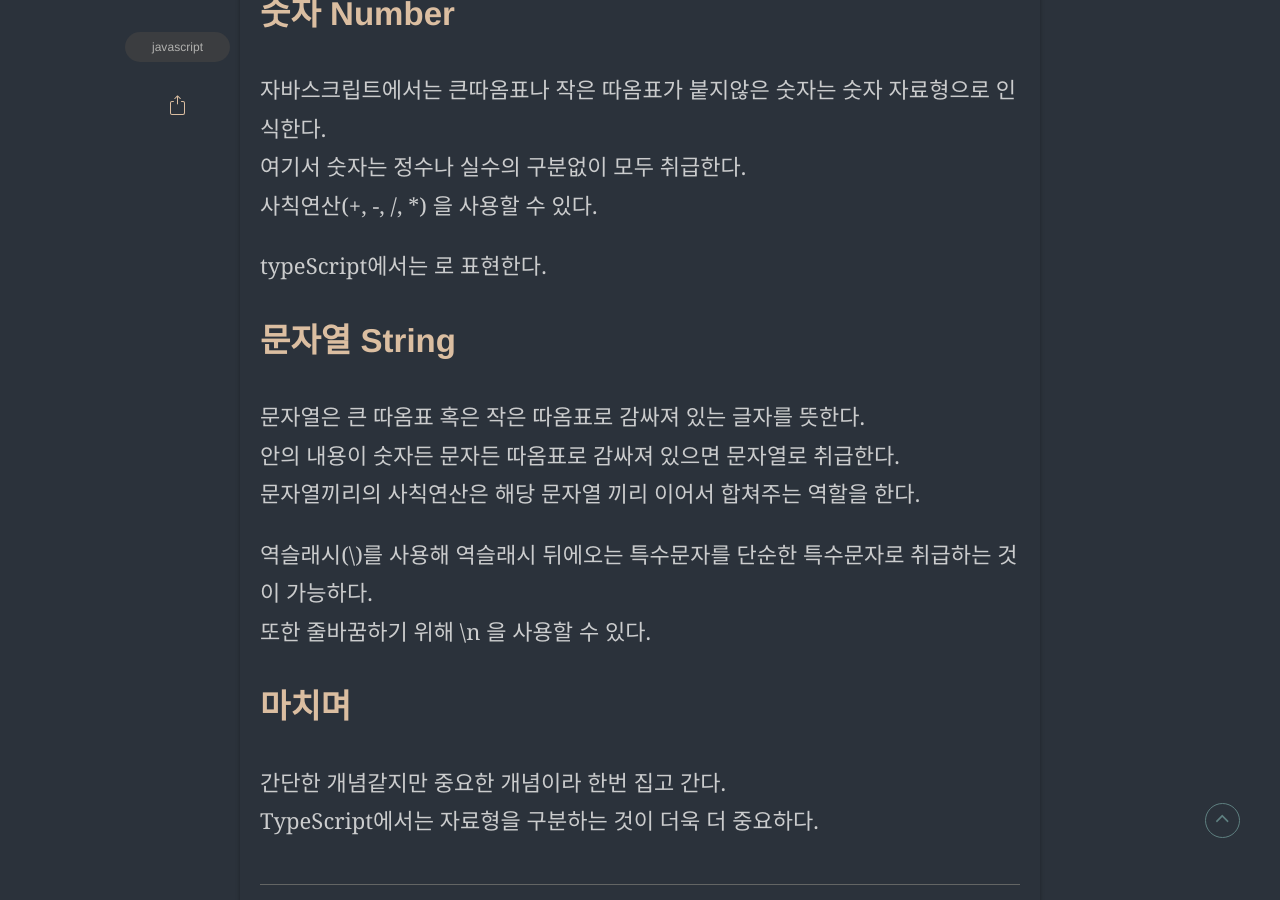
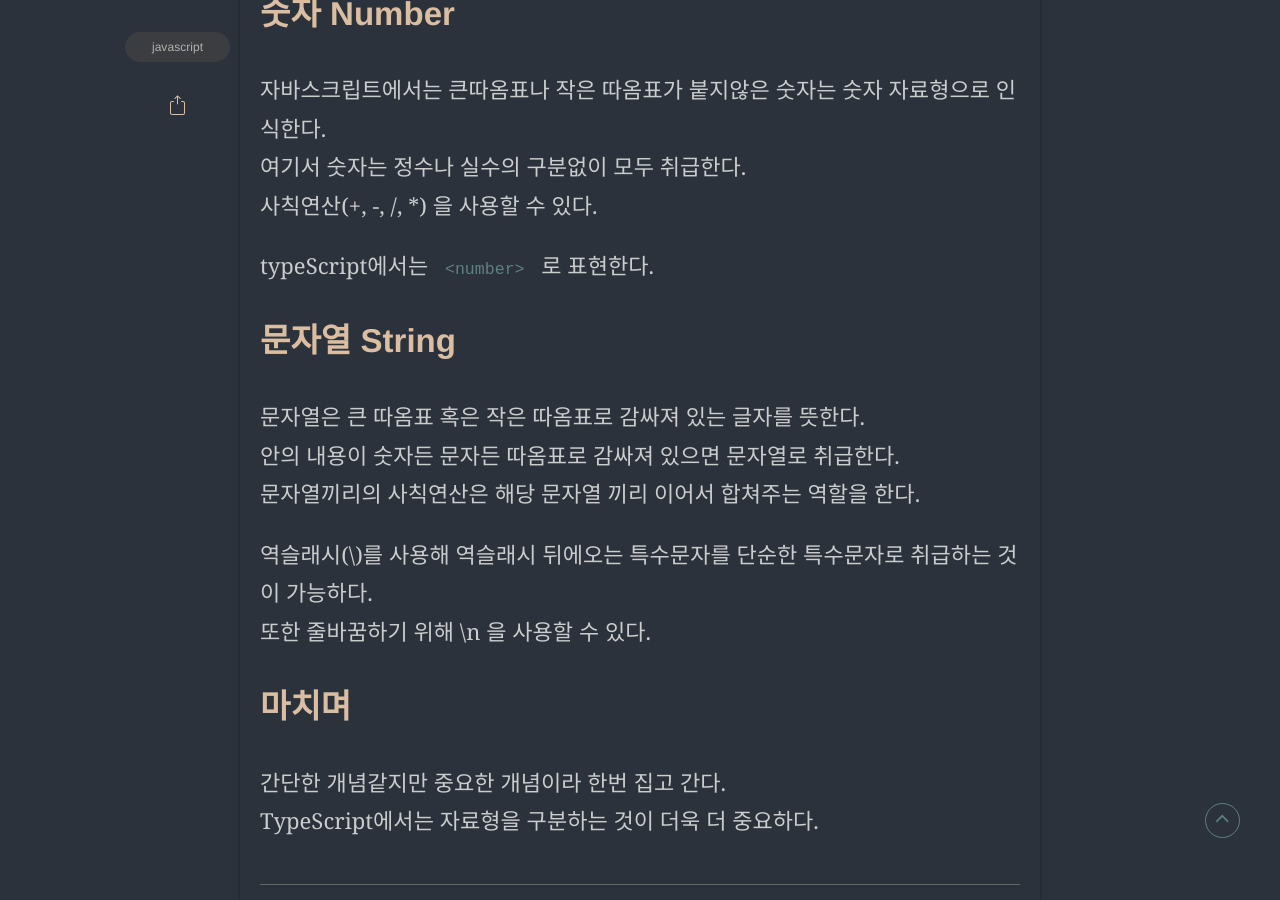
Before and after one commit to ParkWonYeop/parkwonyeop.github.io_back, a Jekyll site: the page built from _posts/2022-12-24-type.md, in a window 1280 px wide and 900 px high, scrolled down 1124 px. Built offline with Jekyll 4.4.1, drawn with Linux system fonts in a browser that asks for light colours; some web fonts are replaced.

Commit message:
add post

```diff
--- a/_posts/2022-12-24-type.md
+++ b/_posts/2022-12-24-type.md
@@ -23,7 +23,7 @@ published: true
 여기서 숫자는 정수나 실수의 구분없이 모두 취급한다.
 사칙연산(+, -, /, *) 을 사용할 수 있다.
 
-typeScript에서는 <number> 로 표현한다.
+typeScript에서는 `<number>` 로 표현한다.
 
 ## 문자열 String
 
```
